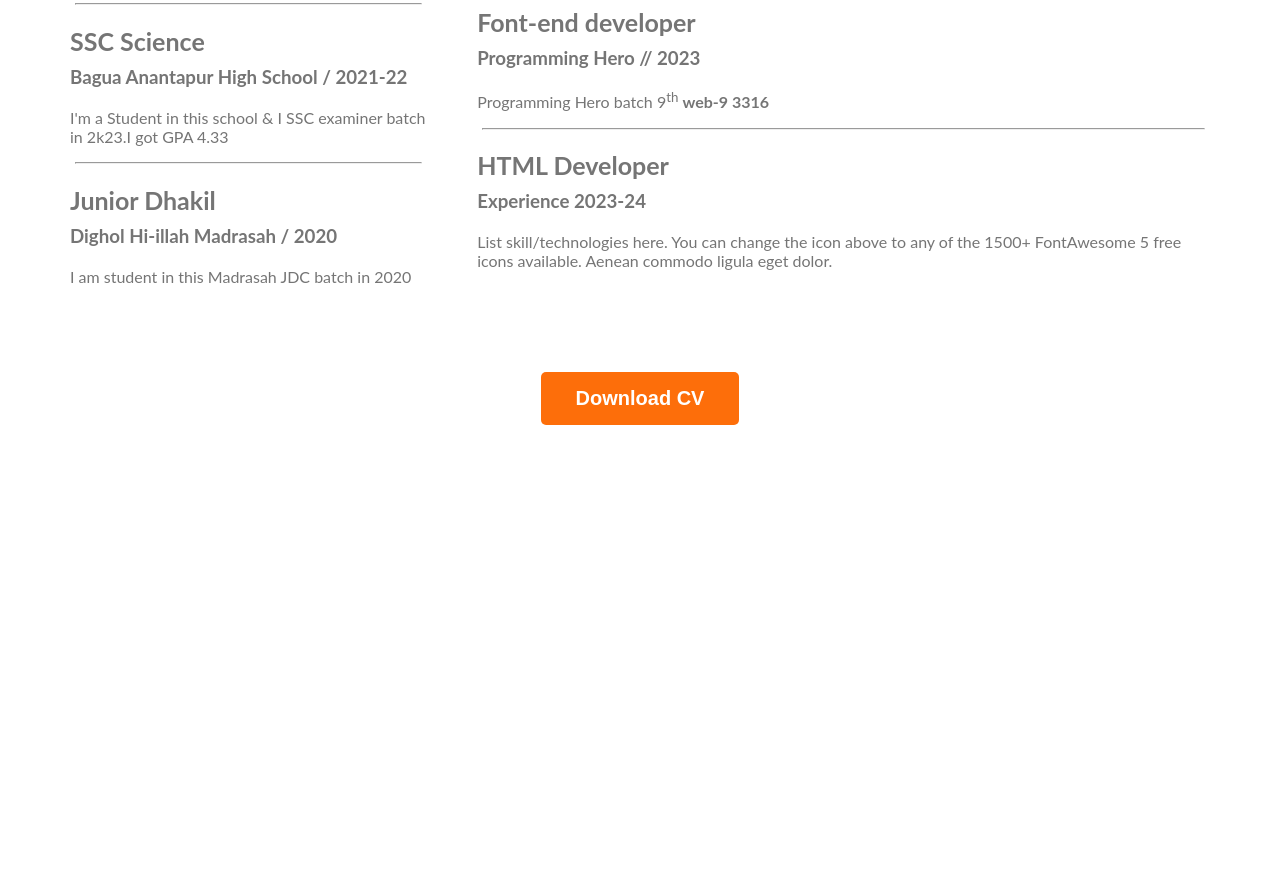
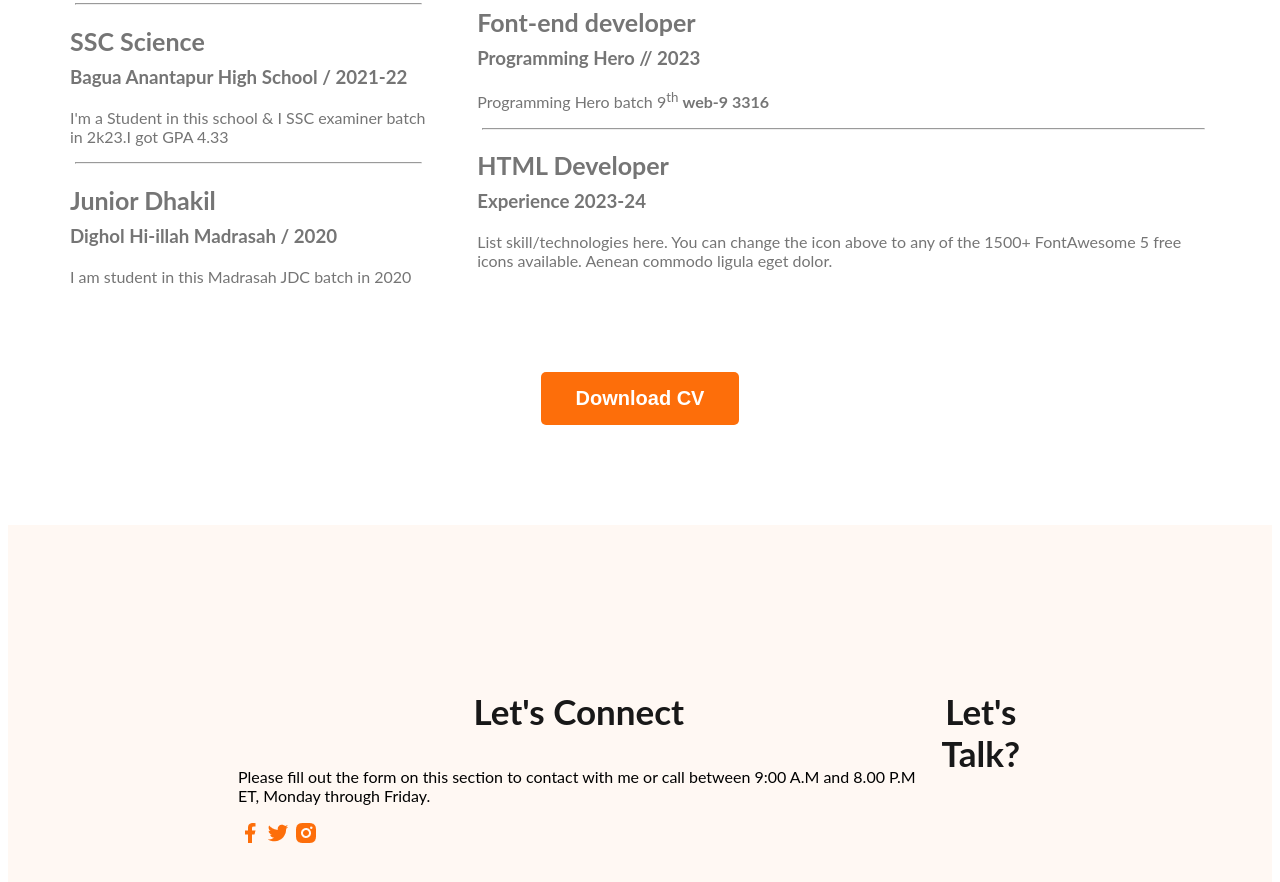
Before and after one commit to MdForhadHossainBabu/Forhad-Hossain-Portfolio, a plain HTML site: page index.html in a window 1280 px wide. Shown: the part 2489-3371 px from the top of the page. Before the commit the page ends 2922 px from the top, so only its background shows below. Drawn offline with Linux system fonts and the light colour scheme.

Commit message:
a basic footer adding

```diff
--- a/index.html
+++ b/index.html
@@ -152,7 +152,18 @@
 
     </main>
     <footer>
-
+        <div class="footer-column">
+            <h3 class="section-title">Let's Connect</h3>
+            <p class="section-description">Please fill out the form on this section to contact with me or call between 9:00 A.M and 8.00 P.M ET, Monday through Friday.</p>
+            <div class="social-links">
+                <a href="https://www.facebook.com/Md.ForhadHossainBabu2?mibextid=kFxxJD"><img src="icons/facebook.png" alt=""></a>
+                <a href=""><img src="icons/twitter.png" alt=""></a>
+                <a href=""><img src="icons/insta.png" alt=""></a>
+            </div>
+        </div>
+        <div class="footer-column">
+            <h3 class="section-title">Let's Talk?</h3>
+        </div>
     </footer>
 </body>
 
--- a/styles/Portfolio.css
+++ b/styles/Portfolio.css
@@ -202,3 +202,13 @@ main {
     text-align: center;
     margin-top: 70px;
 }
+
+
+/* Footer style  */
+
+footer{
+    display: flex;
+    background: #FFF8F3;
+    margin-top: 100px;
+    padding: 130px 230px;
+}
```
